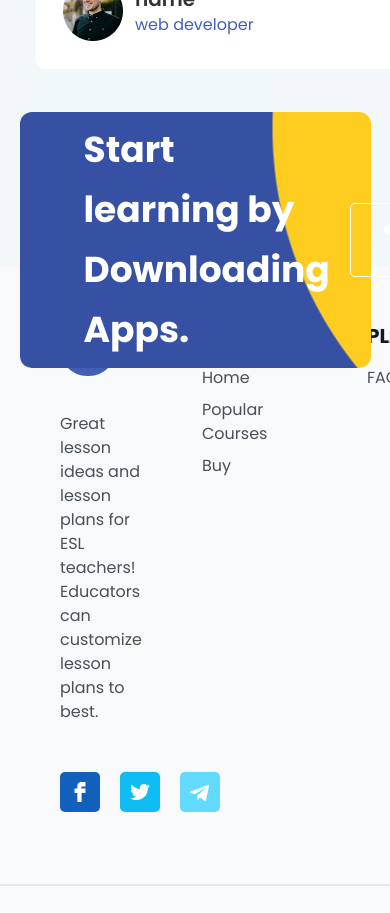
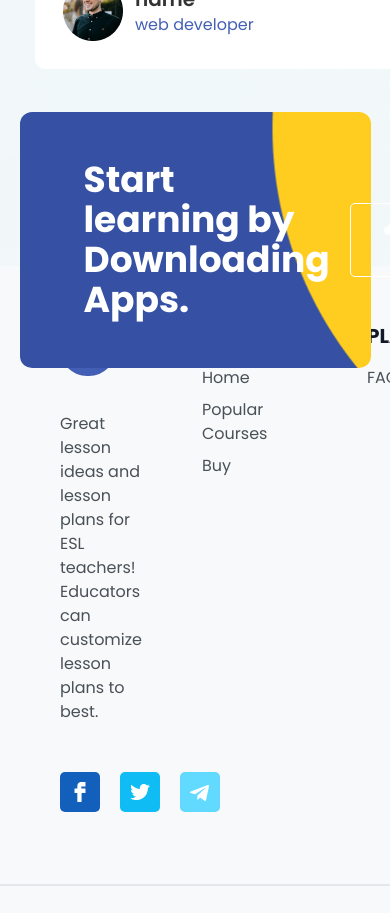
Before and after one commit to DevNinja56/lms-frontend, a React (Vite) app: page / in a window 390 px wide. Shown: the part 2560-3473 px from the top of the page. Built offline with nearby package versions, Linux system fonts and the light colour scheme; no server answers.

Commit message:
changeing in mobile view

```diff
--- a/src/components/UserFooter/index.tsx
+++ b/src/components/UserFooter/index.tsx
@@ -61,10 +61,10 @@ const Footer: React.FC<FooterProps> = ({ showDownloadApp }) => {
             style={backgroundImageStyle}
           >
             <div className="flex gap-5 lg:flex-row md:flex-col xs:flex-col lg:py-16 lg:px-4 md:mx-auto">
-              <h2 className="lg:text-5xl text-4xl font-bold text-white lg:w-1/2 md:w-full leading-[60px] md:mb-5 lg:mb-0 sm:text-center xs:text-center md:text-center md:mx-auto sm:mx-auto xs:mx-auto lg:text-center lg:mx-auto ">
+              <span className="lg:text-5xl lg:leading-[4rem] text-4xl font-bold text-white lg:w-1/2 md:w-full md:mb-5 lg:mb-0 sm:text-center xs:text-center md:text-center md:mx-auto sm:mx-auto xs:mx-auto lg:text-center lg:mx-auto ">
                 Start learning by Downloading Apps.
-              </h2>
-              <div className="flex items-center justify-end lg:gap-8 xl:gap-2 md:gap-5 sm:gap-5 xs:gap-5 md:float-left md:mx-auto sm:flex-col xs:flex-col md:flex-row lg:flex-row">
+              </span>
+              <div className="flex items-center justify-end lg:gap-4 xl:gap-2 md:gap-5 sm:gap-5 xs:gap-5 md:float-left md:mx-auto sm:flex-col xs:flex-col md:flex-row lg:flex-row">
                 <button
                   className="text-sm flex bg-transparent border border-white text-white py-4 px-8 lg:py-5 lg:px-11 rounded-[5px] hover:bg-white hover:text-black tra sm:px-16 xs:px-16"
                   onMouseEnter={() => setIsHovered(true)}
@@ -131,7 +131,6 @@ const Footer: React.FC<FooterProps> = ({ showDownloadApp }) => {
                   className="min-w-0 flex-auto rounded-l-md border-0 bg-white px-3.5 py-2  shadow-sm ring-1 ring-inset ring-white/10 focus:ring-2 focus:ring-inset focus:ring-white sm:text-sm sm:leading-6"
                   placeholder="Your email address"
                 />
-
                 <button
                   type="submit"
                   className="flex-none rounded-r-[5px] bg-mainColor px-3.5 py-2.5 text-sm font-semibold text-gray-900 shadow-sm "
```
